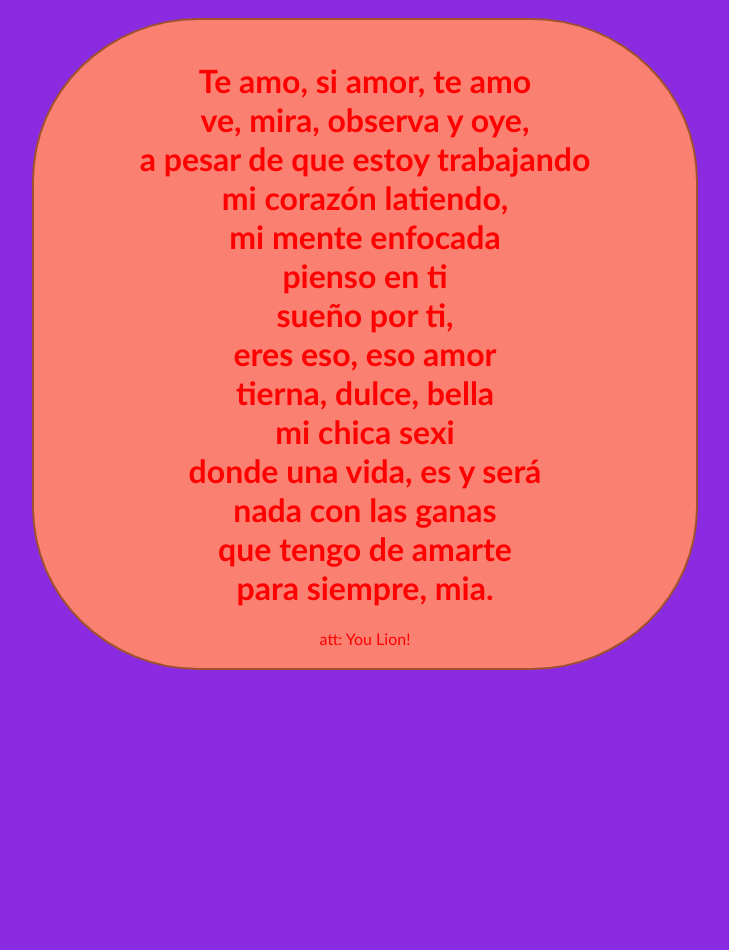
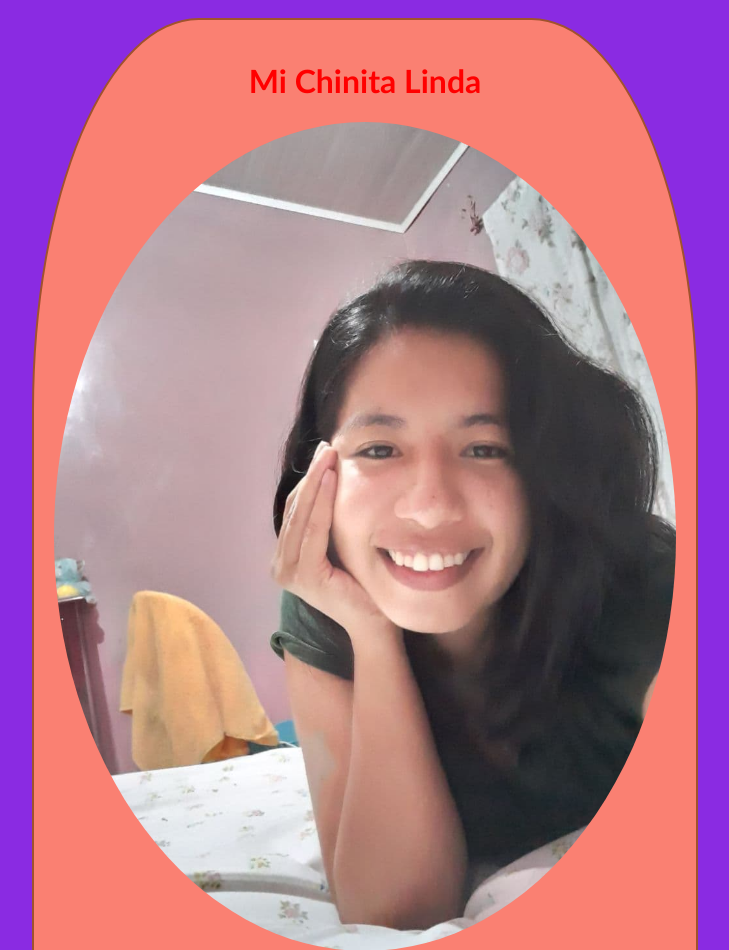
Before and after one commit to 20161900240/ParaLaChinita, a plain HTML site: page index.html in a window 1280 px wide. Shown: the top 950 px of the page, without its empty margins (297-1026 px from the left). Before the commit the page ends 800 px from the top, so only its background shows below. Drawn offline with Linux system fonts and the light colour scheme.

Commit message:
segundoAvance

```diff
--- a/estilos.css
+++ b/css/estilos.css
@@ -10,6 +10,11 @@
 
 }
 
+.img{
+   width: 100%;
+   border-radius: 50% !important;
+}
+
 body{
     text-align: center;
     background-color: blueviolet;
--- a/index.html
+++ b/index.html
@@ -3,12 +3,17 @@
 <head>
   <meta charset="UTF-8">
   <meta http-equiv="X-UA-Compatible" content="IE=edge">
+  <link rel="shortcut icon" href="imagenes/amor.jpg" type="image/x-icon">
   <meta name="viewport" content="width=device-width, initial-scale=1.0">
-  <link rel="stylesheet" href="estilos.css">
+  <link rel="stylesheet" href="css/estilos.css">
   <title>Te amo Mi chinita Bella</title>
 </head>
 <body>
   <div class="amor">
+    <h1>Mi Chinita Linda </h1>
+    <div >
+      <img class="img" src="imagenes/amor1.jpg" alt="te amo">
+    </div>
     <h1>
       Te amo, si amor, te amo <br>
       ve, mira, observa y oye, <br>
@@ -28,7 +33,4 @@
     att: You Lion!
   </div>
 </body>
-<footer>
-
-</footer>
 </html>
```
Also changed, not shown: imagenes/amor.jpg (added), imagenes/amor1.jpg (added).
